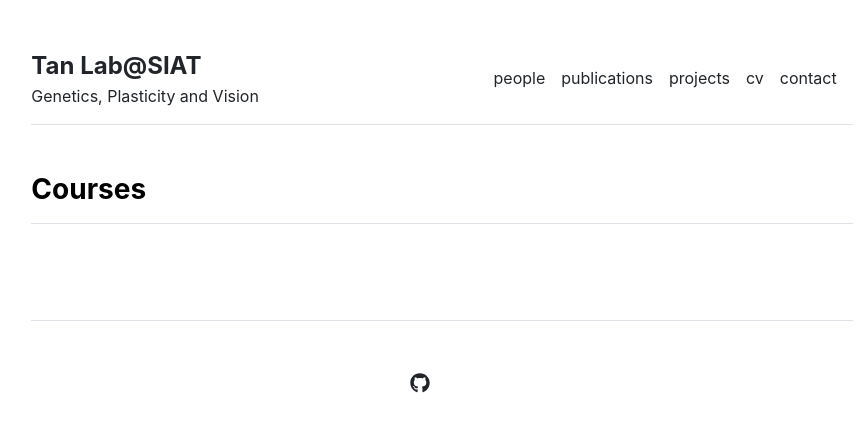
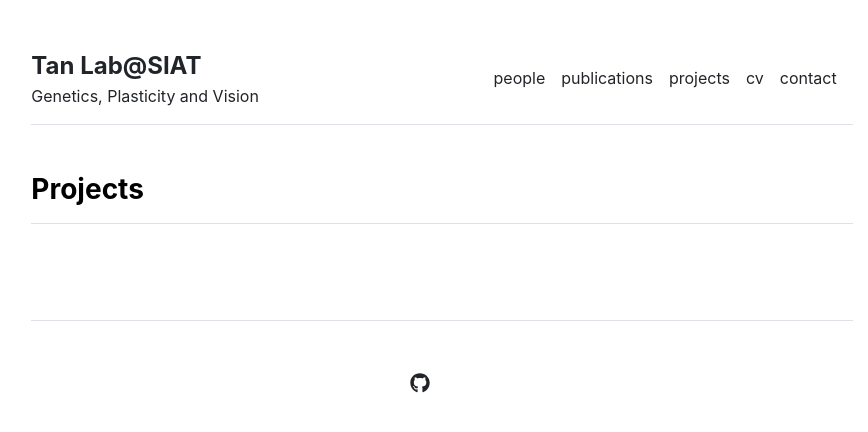
Before and after one commit to Tan-Lab-SIAT/lab-homepage, a Jekyll site: the page built from courses.md, in a window 1280 px wide. Shown: the top 432 px of the page, without its empty margins (198-1066 px from the left). Built offline with Jekyll 4.4.1, drawn with Linux system fonts in a browser that asks for light colours.

Commit message:
Update courses.html

```diff
--- a/_layouts/courses.html
+++ b/_layouts/courses.html
@@ -6,7 +6,7 @@ layout: default
 
 <div class="row g-5 mb-5">
   <div>
-    <h3 class="fw-bold border-bottom pb-3 mb-5">Courses</h3>
+    <h3 class="fw-bold border-bottom pb-3 mb-5">Projects</h3>
     {% for course in site.data.settings.courses %}
       <p><a href="{{ site.github.url }}/courses/{{ course.url}}">{{ course.name }}</a></p>
     {% endfor %}
```
